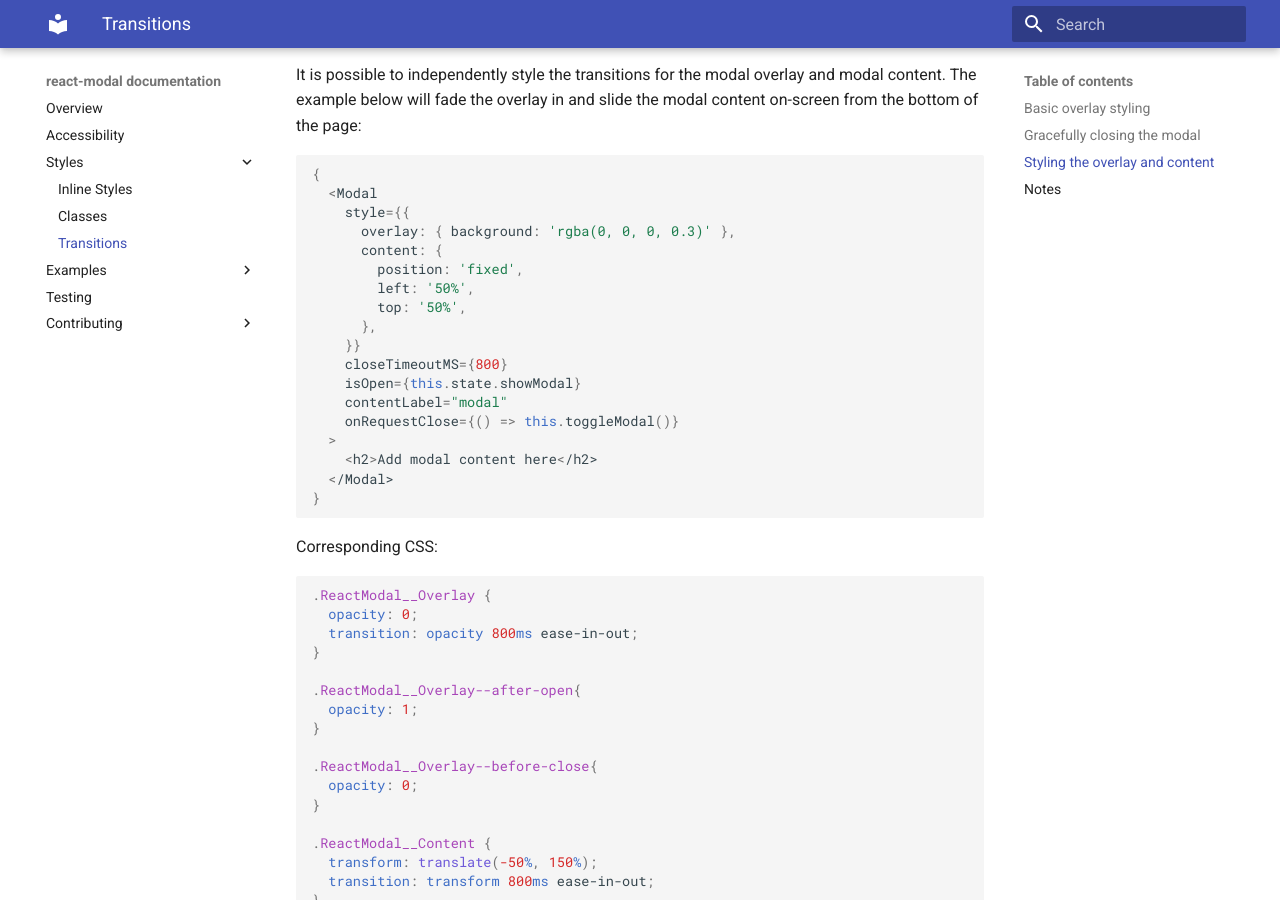
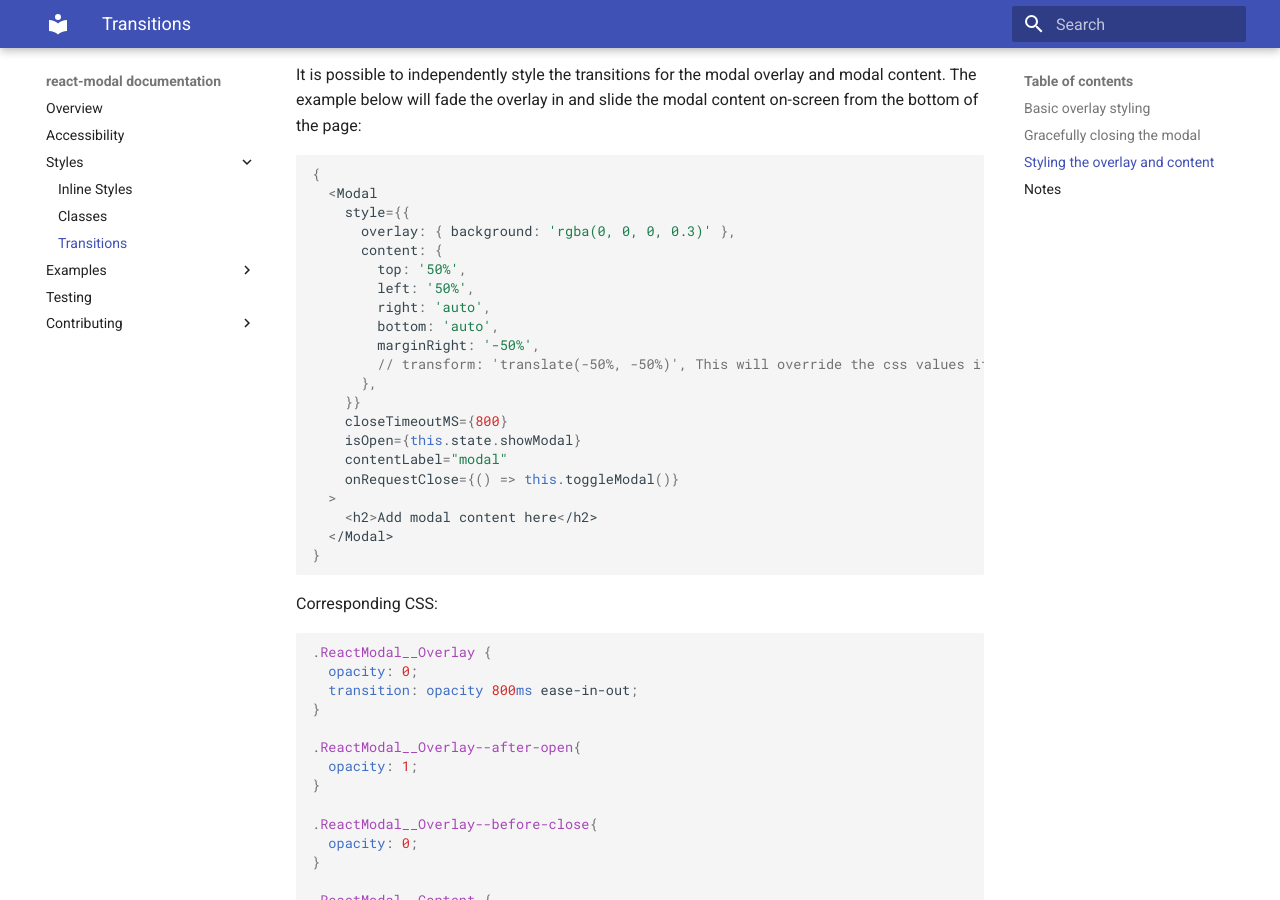
Before and after one commit to reactjs/react-modal, an MkDocs documentation site: the page built from docs/styles/transitions.md, in a window 1280 px wide and 900 px high, scrolled down 1700 px. Built offline with MkDocs 1.6.1 and Material for MkDocs 9.7.7, drawn with Linux system fonts in a browser that asks for light colours.

Commit message:
Use default styles; highlight issue with transform

```diff
--- a/docs/styles/transitions.md
+++ b/docs/styles/transitions.md
@@ -88,9 +88,12 @@ in and slide the modal content on-screen from the bottom of the page:
     style={{
       overlay: { background: 'rgba(0, 0, 0, 0.3)' },
       content: {
-        position: 'fixed',
+        top: '50%',
         left: '50%',
-        top: '50%',
+        right: 'auto',
+        bottom: 'auto',
+        marginRight: '-50%',
+        // transform: 'translate(-50%, -50%)', This will override the css values if not removed
       },
     }}
     closeTimeoutMS={800}
```
